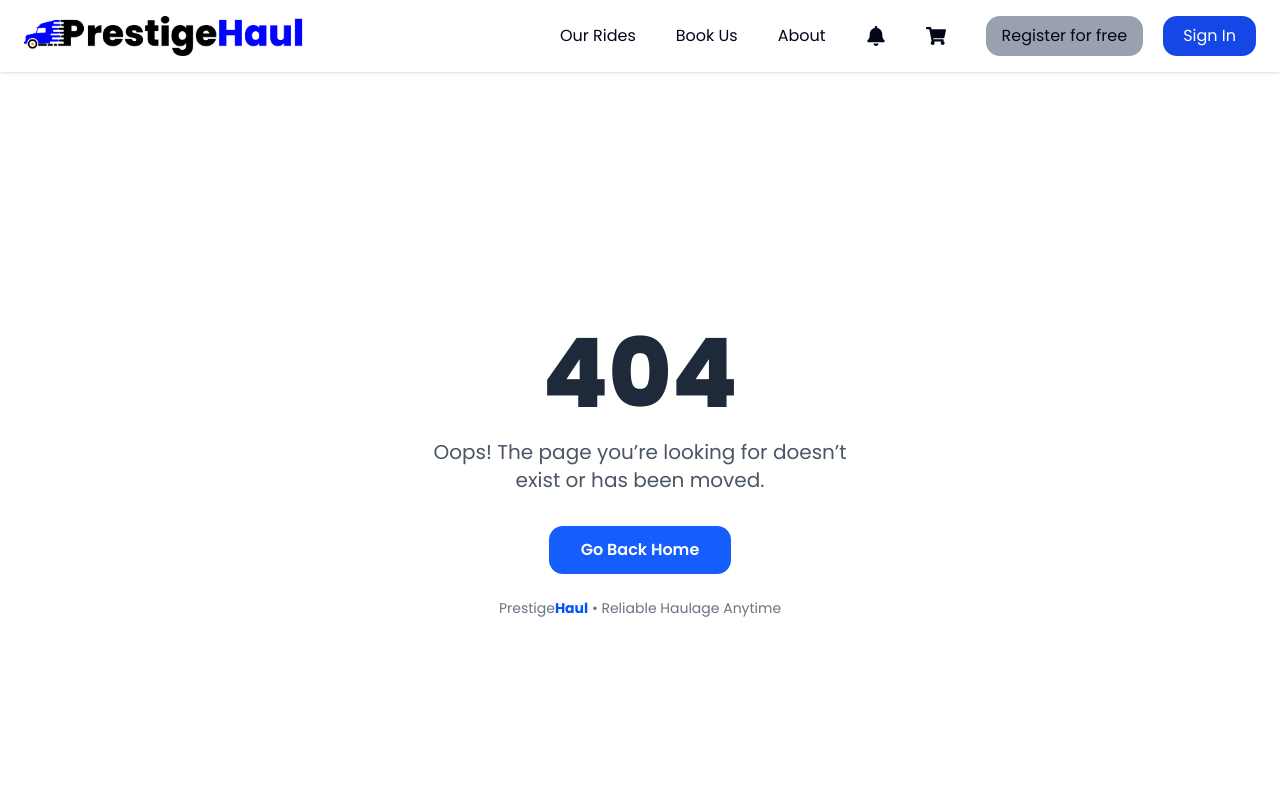
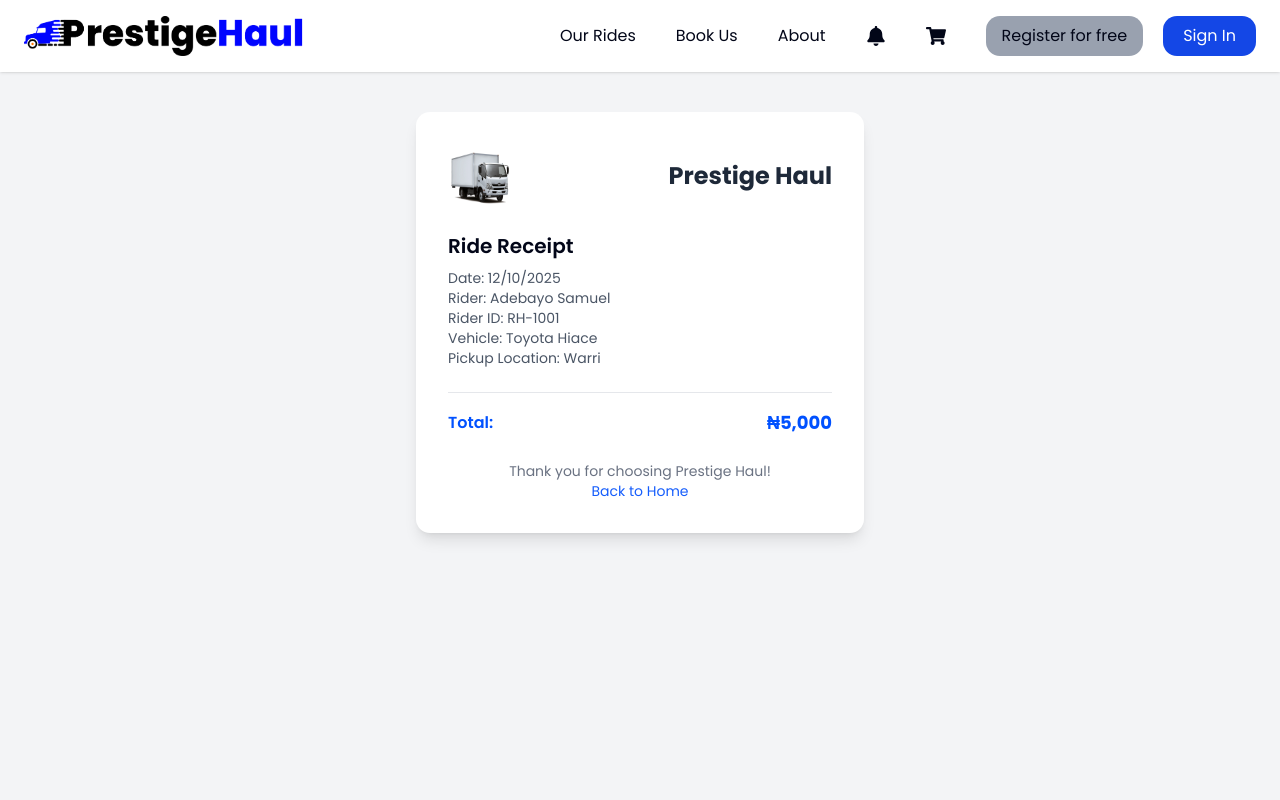
Before and after one commit to williamsdeefavoured-design/prestige-haul, a React (Vite) app: page /receipt in a window 1280 px wide. Shown: the top 800 px of the page. Built offline with nearby package versions, Linux system fonts and the light colour scheme.

Commit message:
reciept page added

```diff
--- a/index.html
+++ b/index.html
@@ -2,7 +2,7 @@
 <html lang="en">
   <head>
     <meta charset="UTF-8" />
-    <link rel="icon" type="image/svg+xml" href="/vite.svg" />
+    <link rel="icon" type="image/svg+xml" href="/src/assets/displogo.png" />
     <meta name="viewport" content="width=device-width, initial-scale=1.0" />
     <link rel="preconnect" href="https://fonts.googleapis.com" />
     <link rel="preconnect" href="https://fonts.gstatic.com" crossorigin />
--- a/package.json
+++ b/package.json
@@ -26,6 +26,7 @@
     "react": "^19.2.0",
     "react-countup": "^6.5.3",
     "react-dom": "^19.2.0",
+    "react-fast-marquee": "^1.6.5",
     "react-hot-toast": "^2.6.0",
     "react-icons": "^5.5.0",
     "react-router": "^7.9.5",
--- a/src/App.jsx
+++ b/src/App.jsx
@@ -11,10 +11,12 @@ import Footer from "./components/Footer";
 import NotFound from "./components/NotFound";
 import ProtectedRoute from "./components/ProtectedRoute";
 import Cart from "./pages/Cart";
+import Receipt from "./pages/Receipt";
 import { NotificationProvider } from "./components/context/NotificationContext";
 import { CartProvider } from "./components/context/CartContext";
 import { ToastContainer } from "react-toastify";
 import "react-toastify/dist/ReactToastify.css";
+import { ReceiptIcon } from "lucide-react";
 
 function App() {
   return (
@@ -39,6 +41,7 @@ function App() {
             <Route path="/" element={<Home />} />
             <Route path="/about" element={<About />} />
             <Route path="/rides" element={<Rides />} />
+            <Route path="/receipt" element={<Receipt />} />
 
             <Route
               path="/order"
--- /dev/null
+++ b/src/components/ui/marquee.jsx
@@ -0,0 +1,39 @@
+import { cn } from "@/lib/utils"
+
+export function Marquee({
+  className,
+  reverse = false,
+  pauseOnHover = false,
+  children,
+  vertical = false,
+  repeat = 4,
+  ...props
+}) {
+  return (
+    <div
+      {...props}
+      className={cn(
+        "group flex [gap:var(--gap)] overflow-hidden p-2 [--duration:40s] [--gap:1rem]",
+        {
+          "flex-row": !vertical,
+          "flex-col": vertical,
+        },
+        className
+      )}>
+      {Array(repeat)
+        .fill(0)
+        .map((_, i) => (
+          <div
+            key={i}
+            className={cn("flex shrink-0 justify-around [gap:var(--gap)]", {
+              "animate-marquee flex-row": !vertical,
+              "animate-marquee-vertical flex-col": vertical,
+              "group-hover:[animation-play-state:paused]": pauseOnHover,
+              "[animation-direction:reverse]": reverse,
+            })}>
+            {children}
+          </div>
+        ))}
+    </div>
+  );
+}
--- a/src/index.css
+++ b/src/index.css
@@ -93,6 +93,24 @@ span{
     --color-sidebar-accent-foreground: var(--sidebar-accent-foreground);
     --color-sidebar-border: var(--sidebar-border);
     --color-sidebar-ring: var(--sidebar-ring);
+    --animate-marquee: marquee var(--duration) infinite linear;
+    --animate-marquee-vertical: marquee-vertical var(--duration) linear infinite;
+  @keyframes marquee {
+  from {
+    transform: translateX(0);
+        }
+  to {
+    transform: translateX(calc(-100% - var(--gap)));
+        }
+    }
+  @keyframes marquee-vertical {
+  from {
+    transform: translateY(0);
+        }
+  to {
+    transform: translateY(calc(-100% - var(--gap)));
+        }
+    }
 }
 
 :root {
--- /dev/null
+++ b/src/pages/Receipt.jsx
@@ -0,0 +1,53 @@
+import React from "react";
+import { Link } from "react-router-dom";
+import logo from "../assets/cargo-truck.png"; // replace with your logo
+
+export default function Receipt({ ride }) {
+  // `ride` could be passed via state or props with details
+  const {
+    riderName = "Adebayo Samuel",
+    riderId = "RH-1001",
+    vehicle = "Toyota Hiace",
+    location = "Warri",
+    date = new Date().toLocaleDateString(),
+    price = "₦5,000",
+  } = ride || {};
+
+  return (
+    <div className="min-h-screen bg-gray-100 flex justify-center items-start p-10">
+      <div className="bg-white shadow-lg rounded-xl p-8 w-full max-w-md">
+        {/* Header */}
+        <div className="flex items-center justify-between mb-6">
+          <img src={logo} alt="Company Logo" className="w-16 h-16" />
+          <h1 className="text-2xl font-bold text-gray-800">Prestige Haul</h1>
+        </div>
+
+        {/* Receipt Info */}
+        <div className="mb-6">
+          <h2 className="text-xl font-semibold mb-2">Ride Receipt</h2>
+          <p className="text-gray-600 text-sm">Date: {date}</p>
+          <p className="text-gray-600 text-sm">Rider: {riderName}</p>
+          <p className="text-gray-600 text-sm">Rider ID: {riderId}</p>
+          <p className="text-gray-600 text-sm">Vehicle: {vehicle}</p>
+          <p className="text-gray-600 text-sm">Pickup Location: {location}</p>
+        </div>
+
+        {/* Price Section */}
+        <div className="flex justify-between items-center border-t border-gray-200 pt-4">
+          <span className="font-semibold text-gray-700">Total:</span>
+          <span className="text-lg font-bold text-gray-800">{price}</span>
+        </div>
+
+        {/* Footer */}
+        <div className="mt-6 text-center text-gray-500 text-sm">
+          <p>Thank you for choosing Prestige Haul!</p>
+          <p>
+            <Link to="/" className="text-blue-600 hover:underline">
+              Back to Home
+            </Link>
+          </p>
+        </div>
+      </div>
+    </div>
+  );
+}
```
Also changed, not shown: components.json, src/assets/displogo.png (added), 1 other file (tests, documents, lock files or other folders).
